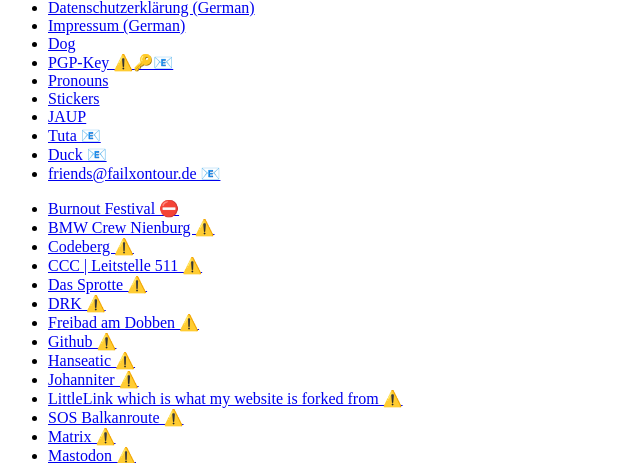
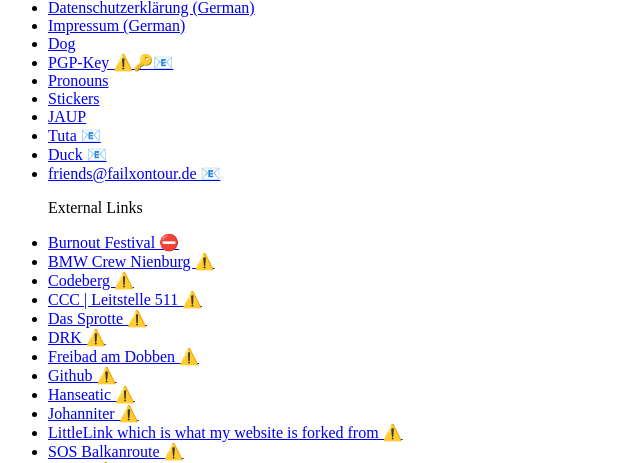
Before and after one commit to failxontour/failxontour.de, a PHP site: page /sitemap.php in a window 1280 px wide. Shown: the part 179-642 px from the top of the page, without its empty margins (0-640 px from the left). Run offline with PHP 8.4, Linux system fonts and the light colour scheme.

Commit message:
links external

```diff
--- a/sitemap.php
+++ b/sitemap.php
@@ -109,6 +109,7 @@ echo '<ul>' . PHP_EOL;
 echo implode(PHP_EOL, $links);
 echo '</ul>' . PHP_EOL;
 echo '<ul>' . PHP_EOL;
+echo '<p>External Links</p>' . PHP_EOL;
 echo implode(PHP_EOL,$externalLinks);
 echo '</ul>' . PHP_EOL;
 ?>
```
